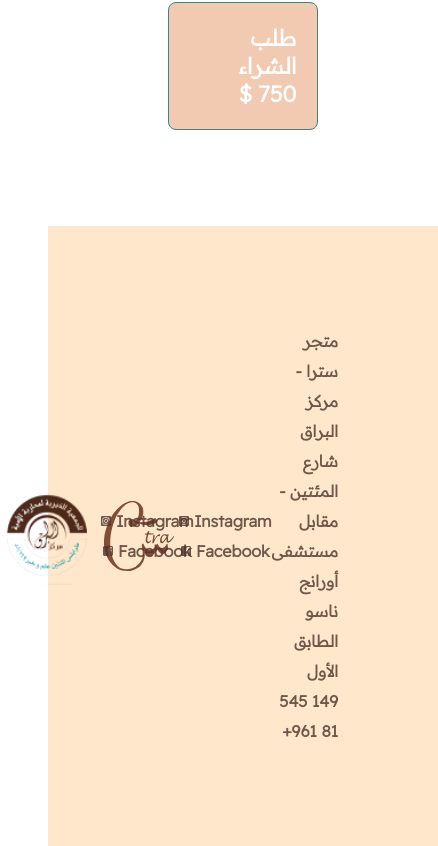
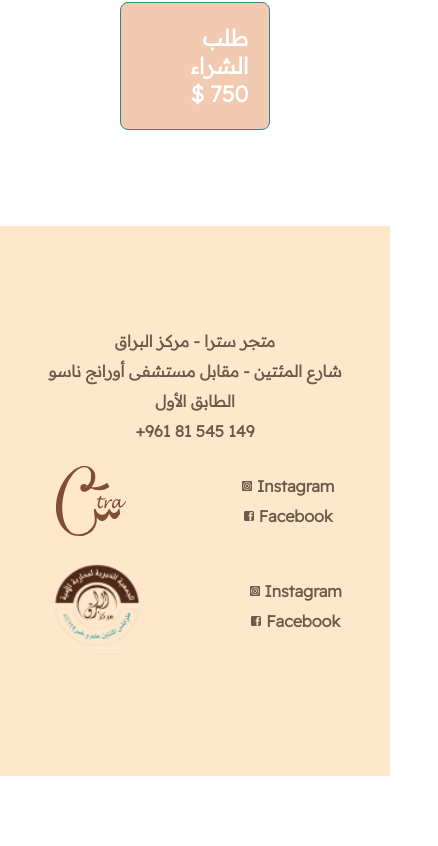
Before and after one commit to sabahAlmel/Citra-client, a React (Create React App) app in the folder client/: page /cart in a window 390 px wide. Shown: the part 1591-2437 px from the top of the page, 438 px wide, since content can reach past the window. After the commit the page ends 2367 px from the top, so only its background shows below. Built offline with nearby package versions, Linux system fonts and the light colour scheme; a web font is replaced by a local one.

Commit message:
fixed footer responsiveness

```diff
--- a/client/src/layout/Footer/footer.module.css
+++ b/client/src/layout/Footer/footer.module.css
@@ -31,3 +31,13 @@
     font-weight: 600;
     opacity: 0.8;
 }
+
+@media(max-width:850px){
+    .wrapper{
+        flex-direction: column;
+    }
+    .left, .middle, .right{
+        margin-bottom: 20px;
+        width: 100vw;
+    }
+}
```
